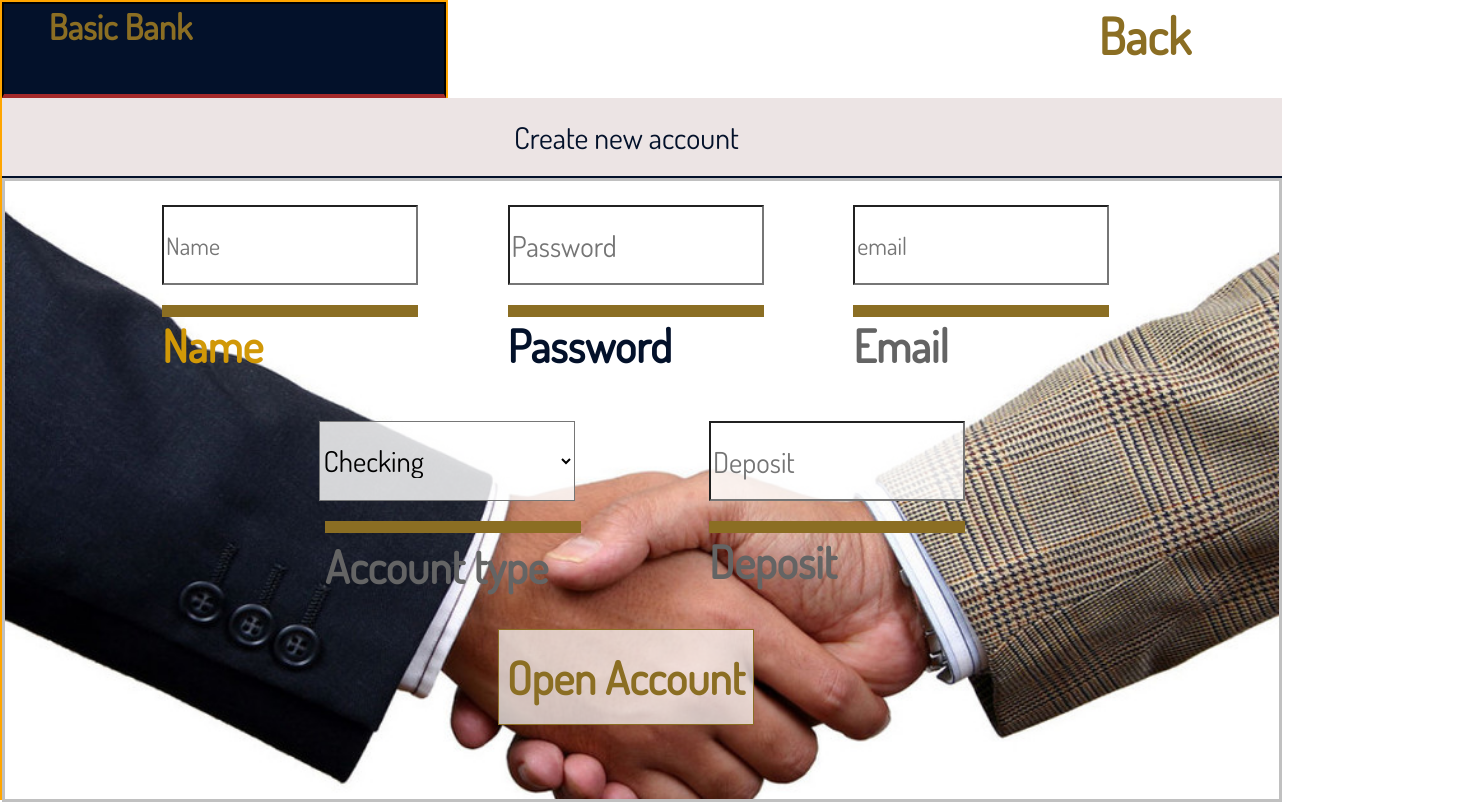
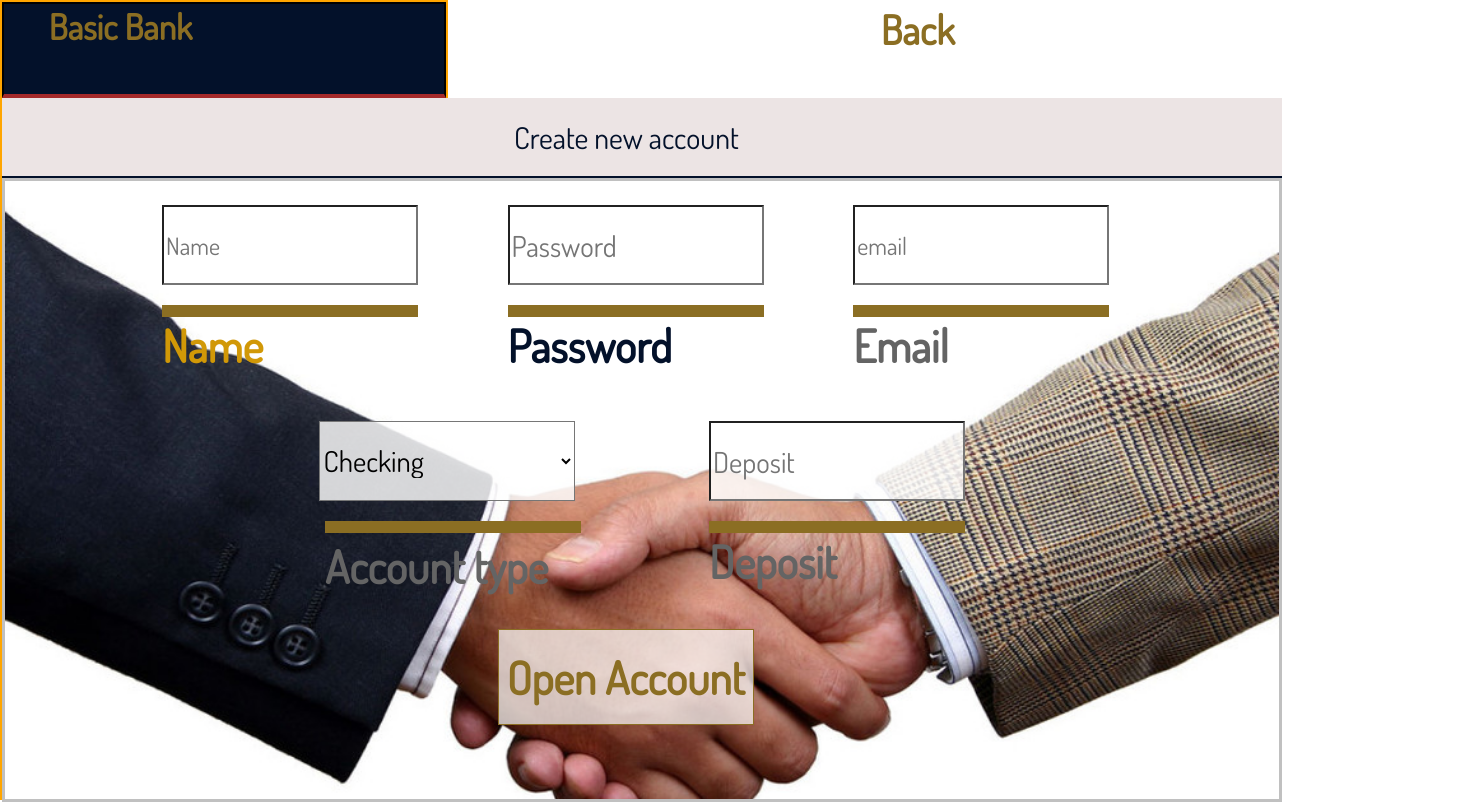
Before and after one commit to cyberstizz/basicbank, a React (Create React App) app: page /create in a window 1280 px wide. Shown: the whole page, 1482 px wide, since content can reach past the window. Built offline with nearby package versions, Linux system fonts and the light colour scheme; a web font is replaced by a local one.

Commit message:
aded margin left and a different font size to the logout

```diff
--- a/src/components/Accounts.css
+++ b/src/components/Accounts.css
@@ -26,11 +26,11 @@
 }
 
 .logout{
-    font-size: 50px;
+    font-size: 40px;
     font-weight: bold;
     width: 30vw;
     color:rgb(139, 110, 35);
-    margin-left: 52vw;
+    margin-left: 35vw;
 }
 
 .infoSection{
```
